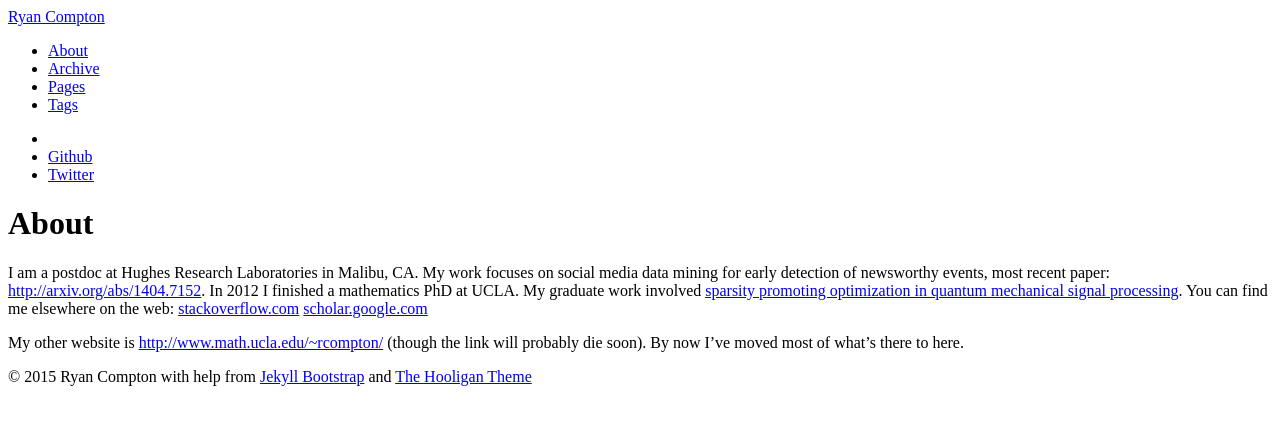
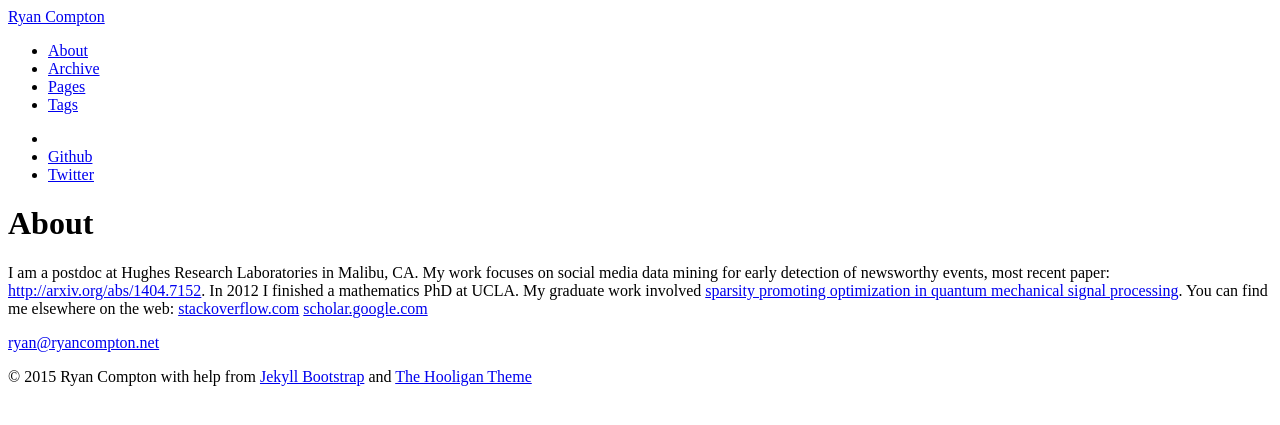
Before and after one commit to rcompton/ryancompton.net, a Jekyll site: the page built from about.md, in a window 1280 px wide. Shown: the top 425 px of the page. Built offline with Jekyll 4.4.1, drawn with Linux system fonts in a browser that asks for light colours; nearby versions of some CDN libraries.

Commit message:
new email

```diff
--- a/about.md
+++ b/about.md
@@ -8,4 +8,4 @@ group: navigation
 
 I am a postdoc at Hughes Research Laboratories in Malibu, CA. My work focuses on social media data mining for early detection of newsworthy events, most recent paper: [http://arxiv.org/abs/1404.7152](http://arxiv.org/abs/1404.7152). In 2012 I finished a mathematics PhD at UCLA. My graduate work involved [sparsity promoting optimization in quantum mechanical signal processing](http://code.google.com/p/typingstuff/downloads/list). You can find me elsewhere on the web: [stackoverflow.com]( http://stackoverflow.com/users/424631) [scholar.google.com](http://scholar.google.com/citations?user=YcJNT5AAAAAJ&hl=en)
 
-My other website is <http://www.math.ucla.edu/~rcompton/> (though the link will probably die soon). By now I've moved most of what's there to here.
+<ryan@ryancompton.net>
```
